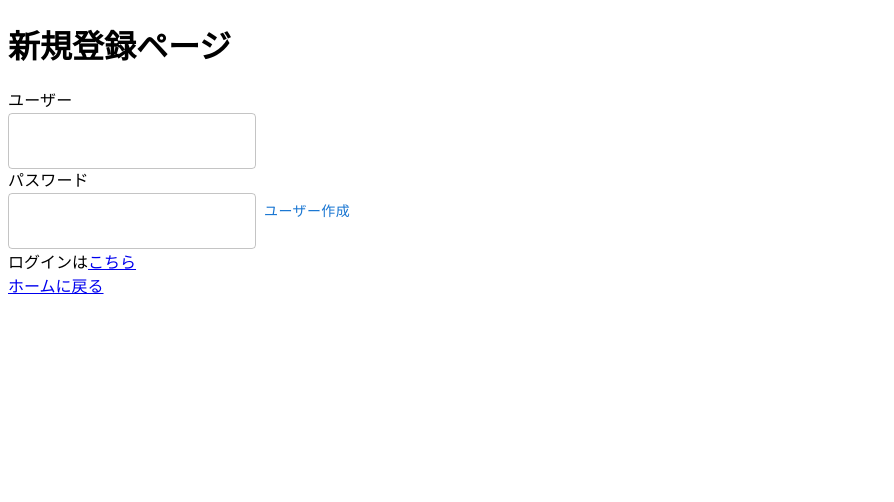
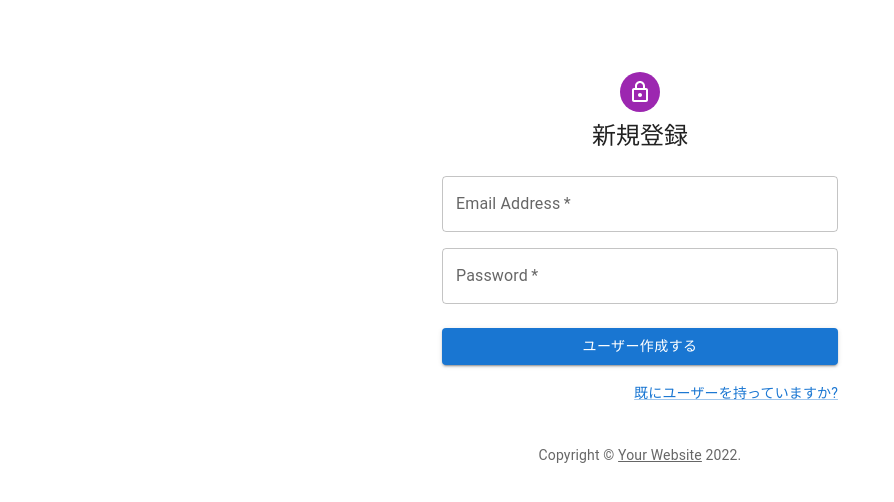
Before and after one commit to muneyukigithub/test, a React (Create React App) app: page /regist in a window 1280 px wide. Shown: the top 502 px of the page, without its empty margins (0-894 px from the left). Built offline with nearby package versions, Linux system fonts and the light colour scheme.

Commit message:
register修正

```diff
--- a/src/App.tsx
+++ b/src/App.tsx
@@ -38,7 +38,8 @@ const App: React.FC = () => {
           <Route path="/UserDeactivateComplete" element={<UserDeactivateComplete />} />
 
           {/* メイン画面 */}
-          <Route path="/main" element={<Islogin component={<Main />} redirect="login" />} />
+          {/* <Route path="/main" element={<Islogin component={<Main />} redirect="login" />} /> */}
+          <Route path="/main" element={<Main />} />
 
           {/* not found画面 */}
           <Route path="*" element={<NotFound />} />
--- a/src/AuthContext.tsx
+++ b/src/AuthContext.tsx
@@ -21,7 +21,7 @@ export const AuthProvider: React.FC<any> = ({ children }) => {
     const [isAuth, setIsAuth] = useState(false)
     const navigate = useNavigate();
 
-    const login = (username: any, password: any) => {
+    const login = async (username: any, password: any) => {
         return execlogin(username, password)
     }
 
@@ -39,7 +39,7 @@ export const AuthProvider: React.FC<any> = ({ children }) => {
     }
 
     const execlogin = async (username: any, password: any) => {
-        const loginuser = { "loginuser": "" }
+        // const loginuser = { "loginuser": "" }
 
         await fetch("http://127.0.0.1:8000/api/v1/token/", {
             method: "POST",
@@ -60,19 +60,15 @@ export const AuthProvider: React.FC<any> = ({ children }) => {
         }).then((res) => {
             return Promise.resolve(res.json())
         }).then(json => {
-            loginuser["loginuser"] = json.username;
+            // loginuser["loginuser"] = json.username;
             setuser(json.username)
             setIsAuth(true)
         }).catch(error => {
             console.error('通信に失敗', error)
+            return false
         })
 
-        return loginuser
-
-
-
-
-
+        return true
     }
 
     const Auth = () => {
--- a/src/Header.tsx
+++ b/src/Header.tsx
@@ -1,12 +1,13 @@
-import { AppBar, Toolbar, Box } from "@mui/material";
+import { AppBar, Toolbar, Box, Typography, Link, Button } from "@mui/material";
 import React from "react";
-import { Link } from "react-router-dom";
-
+import { Link as RouterLink } from "react-router-dom";
+import { useAuth } from 'AuthContext'
 
 export const Header = () => {
-
-    return <AppBar position="relative" sx={{ backgroundColor: '#fff', p: 0, boxShadow: '0', position: "fixed", top: 0 }}>
-        <Toolbar sx={{ ml: '16px' }}>
+    const Auth = useAuth();
+    const username = Auth.user;
+    return <AppBar sx={{ backgroundColor: "Transparent", top: 0, position: "static" }}>
+        <Toolbar sx={{ minHeight: "16px" }}>
             {/* <Box
         sx={{
           backgroundColor: '#EEEEEE',
@@ -28,29 +29,39 @@ export const Header = () => {
         <InputBase placeholder="Search…" />
       </Box> */}
 
-            <Box sx={{ flexGrow: 1 }} />
+            {/* <Box sx={{ flexGrow: 1 }} /> */}
 
-            <Box sx={{ display: 'flex', mr: "20px" }}>
-                {/* <Button variant="contained" sx={{ width: '100px', ml: '20px' }}> */}
-                <Link to="/">
-                    使い方
-                </Link>
-                {/* </Button> */}
+            {/* <Box sx={{ display: 'flex', mr: "20px", width: "100%" }}> */}
+            {/* <Button variant="contained" sx={{ width: '100px', ml: '20px' }}> */}
 
-                {/* {username ?
-          <Typography sx={{ color: "red" }}>
-            <Link to="/profile">
-              {username}
+            <Link
+                component={RouterLink}
+                to={"/"}
+                color="primary"
+                sx={{ textDecoration: "None" }}
+            >
+                使い方
             </Link>
-          </Typography>
-                        <Button variant="contained" sx={{ width: '100px', ml: '20px' }} onClick={logout}>
-                        ログアウト
-                      </Button>
-          : <Link to="/main" ></Link>
 
-        } */}
+            {/* </Button> */}
 
-            </Box>
+            {username ?
+                <Box sx={{ flexGrow: 1, display: "flex", justifyContent: "flex-end", alignItems: "center" }}>
+                    <Link
+                        component={RouterLink}
+                        to="/Profile"
+                        color="primary"
+                        sx={{ textDecoration: "None", mr: 2 }}
+                    >
+                        {username}  /
+                    </Link>
+                    <Button variant="outlined" onClick={Auth.logout} color="info">ログアウト</Button>
+
+                </Box>
+                : <Link></Link>
+            }
+
+            {/* </Box> */}
         </Toolbar>
     </AppBar>
 };
--- a/src/Profile.tsx
+++ b/src/Profile.tsx
@@ -37,19 +37,19 @@ export const Profile = (props: any) => {
 
     const navigate = useNavigate()
     const Auth = useAuth();
-    const url = "http://127.0.0.1:8000/UserDeactivate/"
+    const url = "http://127.0.0.1:8000/api/v1/UserDeactivate/"
     const UserDeactivate = async () => {
         await fetch(url, {
             method: "POST",
             headers: { 'Content-Type': 'application/json' },
-            // body: JSON.stringify({ "email": Auth.user })
+            body: JSON.stringify({ "email": Auth.user })
         }).then((res) => {
             if (res.status === 200) {
                 console.log(res.status);
                 // return Auth.logout()
                 return "e"
-
                 // Promise.resolve(r)
+                // return
 
             } else {
                 return
@@ -69,19 +69,39 @@ export const Profile = (props: any) => {
     return (
         <Box
             sx={{
-                display: 'flex',
-                flexDirection: 'column',
                 minHeight: '100vh',
-
+                backgroundColor: '#EEEEEE',
+                pt: 15
             }}
         >
 
             <CssBaseline />
-            <Container component="main" sx={{ mt: 8, mb: 2 }} maxWidth="sm">
-                <Card>
-                    <Box sx={{ height: "20px", backgroundColor: "dodgerblue" }}></Box>
-                    {/* <Grid container spacing={0} sx={{ display: "flex", alignItems: "center" }}> */}
-                    <Grid container spacing={0}>
+            <Container component="main" maxWidth="sm" >
+                <Card sx={{ display: "flex", flexDirection: "column", alignItems: "center" }} >
+                    <Avatar
+                        alt=""
+                        src="diary.jpeg"
+                        sx={{ width: 200, height: 200, mt: 5 }}
+                    />
+
+                    <CardContent sx={{ width: "100%", p: 0, display: "flex", flexDirection: "column", alignItems: "center" }}>
+                        <Typography variant="h6" sx={{ display: "inline-block" }}>
+                            メールアドレス  :
+
+                        </Typography>
+                        <Typography variant="h6" color="#1976d2" sx={{ display: "inline-block" }} gutterBottom>
+                            {Auth.user}
+                        </Typography>
+                        <Box sx={{ borderTop: "1px solid gray", borderBottom: "1px solid gray", width: "100%", display: "flex", flexDirection: "column", alignItems: "center" }}>
+                            <Typography onClick={UserDeactivate} color="darkgrey" variant="h6" sx={{ display: "inline-block" }} gutterBottom>
+                                アカウントの削除
+                            </Typography>
+                        </Box>
+                    </CardContent>
+                </Card>
+
+                {/* <Box sx={{ height: "20px", backgroundColor: "dodgerblue" }}></Box>
+                     <Grid container spacing={0}>
                         <Grid item xs={6}>
                             <Avatar
                                 alt=""
@@ -93,32 +113,25 @@ export const Profile = (props: any) => {
                         <Grid item xs={6} sx={{ borderLeft: "2px dotted gray", display: "flex", justifyContent: "center", flexDirection: "column" }}>
                             <CardContent>
                                 <Typography variant="h5" gutterBottom>
-                                    Email
+                                    登録したEmailアドレス
                                 </Typography>
                                 <Typography variant="h6" sx={{ ml: "20px", fontWeight: 50 }} gutterBottom>
-                                    admin@admin.com
+                                    {Auth.user}
                                 </Typography>
-                                {/* <Typography variant="h6" sx={{ mt: 3 }}>
-                                    メニュー
-                                </Typography>
-                                <Button variant="contained" sx={{ borderRadius: 16 }}>Email変更</Button>
-                                <Button variant="contained" sx={{ borderRadius: 16 }}>パスワード変更</Button> */}
 
                             </CardContent>
                         </Grid>
-                    </Grid>
+                    </Grid> */}
 
-                    {/*
-                    <CardMedia
-                        component="img"
-                        src=''
-                        title=''
-                            sx={{ minHeight: '30vh' }} /> */}
+                <Link
+                    component={RouterLink}
+                    to={"/main"}
+                    color="primary"
+                    variant='h6'
 
-
-
-                </Card>
-                <RouterLink to="/main">ホームへ</RouterLink>
+                    sx={{ textDecoration: "None", pt: 2 }}
+                >ホームへ
+                </Link>
 
             </Container>
         </Box >
--- a/src/Register.tsx
+++ b/src/Register.tsx
@@ -1,9 +1,36 @@
-import { Link, useNavigate } from 'react-router-dom'
+import { Link as RouterLink, useNavigate } from 'react-router-dom'
 import React from 'react'
-import { Button, TextField, Typography } from '@mui/material'
 import { useState } from 'react'
 import { useAuth } from 'AuthContext'
 import RegistComplete from "RegistComplete"
+import Avatar from '@mui/material/Avatar';
+import Button from '@mui/material/Button';
+import CssBaseline from '@mui/material/CssBaseline';
+import TextField from '@mui/material/TextField';
+import FormControlLabel from '@mui/material/FormControlLabel';
+import Checkbox from '@mui/material/Checkbox';
+import Link from '@mui/material/Link';
+import Grid from '@mui/material/Grid';
+import Box from '@mui/material/Box';
+import LockOutlinedIcon from '@mui/icons-material/LockOutlined';
+import Typography from '@mui/material/Typography';
+import Container from '@mui/material/Container';
+import { createTheme, ThemeProvider } from '@mui/material/styles';
+
+
+function Copyright(props: any) {
+  return (
+    <Typography variant="body2" color="text.secondary" align="center" {...props}>
+      {'Copyright © '}
+      <Link color="inherit" href="https://mui.com/">
+        Your Website
+      </Link>{' '}
+      {new Date().getFullYear()}
+      {'.'}
+    </Typography>
+  );
+}
+
 
 const Register: React.FC = () => {
   const [user, setuser] = useState("");
@@ -12,61 +39,124 @@ const Register: React.FC = () => {
   const Auth = useAuth();
   const navigate = useNavigate();
 
-  const userchange = (e: any) => {
-    // user = e.target.value;
-    setuser(e.target.value);
-    // console.log(user);
-    console.log(user);
-  }
+  // const userchange = (e: any) => {
+  //   // user = e.target.value;
+  //   setuser(e.target.value);
+  //   // console.log(user);
+  //   console.log(user);
+  // }
 
-  const userpassword = (e: any) => {
-    // user = e.target.value;
-    setpassword(e.target.value);
-    // console.log(user);
-    console.log(password);
-  }
+  // const changePassword = (e: any) => {
+  //   // user = e.target.value;
+  //   setpassword(e.target.value);
+  //   // console.log(user);
+  //   console.log(password);
+  // }
 
-  const regist = async () => {
+  // const regist = async () => {
+  //   await fetch(url, {
+  //     method: "POST",
+  //     headers: {
+  //       'Content-Type': 'application/json',
+  //     },
+  //     credentials: 'include',
+  //     body: JSON.stringify({ "email": user, "password": password })
+  //     // body: JSON.stringify({ email: "admin@admin.com", password: "password" })
+  //   }).then((res) => {
+
+  //     if (res.status == 200) {
+  //       if (Auth.login(user, password)) {
+  //         // navigate("/registcomplete")
+  //       }
+  //     }
+
+
+  //   })
+  // }
+
+  const handleSubmit = async (event: React.FormEvent<HTMLFormElement>) => {
+    event.preventDefault();
+    const data = new FormData(event.currentTarget);
     await fetch(url, {
       method: "POST",
       headers: {
         'Content-Type': 'application/json',
       },
       credentials: 'include',
-      body: JSON.stringify({ "email": user, "password": password })
-      // body: JSON.stringify({ email: "admin@admin.com", password: "password" })
+      body: JSON.stringify({ "email": data.get("email"), "password": data.get("password") })
     }).then((res) => {
 
       if (res.status == 200) {
-        if (Auth.login(user, password)) {
+        if (Auth.login(data.get("email"), data.get("password"))) {
           navigate("/registcomplete")
         }
       }
+    })
+  };
 
-      console.log(res.status)
-      // navigate("/main")
-      // if(res=="  1成功"){
-      // }else{
-      // }
-    })
-  }
+
 
   return (
-    <>
-      <h1>新規登録ページ</h1>
-      <Typography>ユーザー</Typography>
-      <TextField onChange={userchange} />
-      <Typography>パスワード</Typography>
-      <TextField onChange={userpassword} />
-      <Button onClick={regist}>ユーザー作成</Button>
-      <div>
-        ログインは<Link to={`/login/`}>こちら</Link>
+    <Container component="main" maxWidth="xs">
+      <CssBaseline />
+      <Box
+        sx={{
+          marginTop: 8,
+          display: 'flex',
+          flexDirection: 'column',
+          alignItems: 'center',
+        }}
+      >
+        <Avatar sx={{ m: 1, bgcolor: 'secondary.main' }}>
+          <LockOutlinedIcon />
+        </Avatar>
+        <Typography component="h1" variant="h5">
+          新規登録
+        </Typography>
 
-      </div>
-      <div>
-        <Link to={`/`}>ホームに戻る</Link>
-      </div>
-    </>
+        <Box component="form" noValidate onSubmit={handleSubmit} sx={{ mt: 3 }}>
+          <Grid container spacing={2}>
+            <Grid item xs={12}>
+              <TextField
+                required
+                fullWidth
+                id="email"
+                label="Email Address"
+                name="email"
+                autoComplete="email"
+              />
+            </Grid>
+            <Grid item xs={12}>
+              <TextField
+                required
+                fullWidth
+                name="password"
+                label="Password"
+                type="password"
+                id="password"
+                autoComplete="new-password"
+              />
+            </Grid>
+          </Grid>
+          <Button
+            type="submit"
+            fullWidth
+            variant="contained"
+            sx={{ mt: 3, mb: 2 }}
+          >
+            ユーザー作成する
+          </Button>
+          <Grid container justifyContent="flex-end">
+            <Grid item>
+              <Link href="/login" variant="body2">
+                既にユーザーを持っていますか?
+              </Link>
+            </Grid>
+          </Grid>
+        </Box>
+      </Box>
+      <Copyright sx={{ mt: 5 }} />
+    </Container>
   )
 }
 
--- a/src/Signin.tsx
+++ b/src/Signin.tsx
@@ -37,6 +37,7 @@ export default function SignIn() {
     const [password, setpassword] = useState("");
     const Auth = useAuth();
     const navigate = useNavigate();
+    const url = ""
     // console.log(Auth.login("admin", "pass"));
 
     const changeuser = (e: any) => {
@@ -58,20 +59,37 @@ export default function SignIn() {
         console.log(password);
     }
 
-    const signin = async (event: React.FormEvent<HTMLFormElement>) => {
+    const signin = (event: React.FormEvent<HTMLFormElement>) => {
         event.preventDefault();
+        const data = new FormData(event.currentTarget);
+
         console.log("signin 到達")
-        const loginuser = (await Auth.login(user, password)).loginuser
+        Auth.login(data.get('email'), data.get('password')).then((response: any) => {
+            console.log(response)
+            // if (!(loginuser === "")) {
+            //     navigate("/main")
+
+            // }
+        })
+
+    }
+
+    const handleSubmit = async (event: React.FormEvent<HTMLFormElement>) => {
+        event.preventDefault();
+        const data = new FormData(event.currentTarget);
+
+
+
+
+        const loginuser = (await Auth.login(data.get('email'), data.get('password'))).loginuser
         console.log(loginuser)
         if (!(loginuser === "")) {
             navigate("/main")
 
         }
-    }
 
-    const handleSubmit = (event: React.FormEvent<HTMLFormElement>) => {
-        event.preventDefault();
-        const data = new FormData(event.currentTarget);
+
+
         console.log({
             email: data.get('email'),
             password: data.get('password'),
@@ -79,7 +97,6 @@ export default function SignIn() {
     };
 
     return (
-        <ThemeProvider theme={theme}>
         <Container component="main" maxWidth="xs">
             <CssBaseline />
             <Box
@@ -94,7 +111,7 @@ export default function SignIn() {
                     <LockOutlinedIcon />
                 </Avatar>
                 <Typography component="h1" variant="h5">
-                        Sign in
+                    ログイン
                 </Typography>
                 <Box component="form" onSubmit={signin} noValidate sx={{ mt: 1 }}>
                     <TextField
@@ -119,10 +136,10 @@ export default function SignIn() {
                         id="password"
                         autoComplete="current-password"
                     />
-                        <FormControlLabel
+                    {/* <FormControlLabel
                             control={<Checkbox value="remember" color="primary" />}
                             label="Remember me"
-                        />
+                        /> */}
                     <Button
                         type="submit"
                         fullWidth
@@ -130,17 +147,17 @@ export default function SignIn() {
                         sx={{ mt: 3, mb: 2 }}
                     // onSubmit={signin}
                     >
-                            Sign In
+                        ログインする
                     </Button>
                     <Grid container>
                         <Grid item xs>
                             <Link href="#" variant="body2">
-                                    Forgot password?
+                                パスワードを忘れた?
                             </Link>
                         </Grid>
                         <Grid item>
-                                <Link href="#" variant="body2">
-                                    {"Don't have an account? Sign Up"}
+                            <Link href="/Regist" variant="body2">
+                                {"アカウントを持っていない方はこちら"}
                             </Link>
                         </Grid>
                     </Grid>
@@ -148,6 +165,6 @@ export default function SignIn() {
             </Box>
             <Copyright sx={{ mt: 8, mb: 4 }} />
         </Container>
-        </ThemeProvider>
+
     );
 }
--- a/src/UserDeactivateComplete.tsx
+++ b/src/UserDeactivateComplete.tsx
@@ -1,21 +1,38 @@
 import { useAuth } from 'AuthContext';
 import { userInfo } from 'os';
 import React from 'react'
-import { Link, useLocation } from 'react-router-dom'
+import { useLocation } from 'react-router-dom'
+import { Avatar, Button, Card, CardContent, CardMedia, Grid, Paper, Theme } from '@mui/material';
+
+import CssBaseline from '@mui/material/CssBaseline';
+import Box from '@mui/material/Box';
+import Typography from '@mui/material/Typography';
+import Container from '@mui/material/Container';
+import Link from '@mui/material/Link';
+import { Link as RouterLink } from 'react-router-dom'
 
 const UserDeactivateComplete = () => {
-    const location = useLocation();
-    const data = location.state
-    console.log(data)
+    return (
+        <Box
+            sx={{
+                minHeight: '100vh',
+                backgroundColor: '#EEEEEE',
+                p: 5
+            }}>
 
-    return (
-        <div>
-            ユーザー退会が完了しました。
-            {data.user}
+            <Typography>ユーザー退会が完了しました。</Typography>
+            <Typography gutterBottom>admin@admin.com</Typography>
+            <Link
+                component={RouterLink}
+                to={"/main"}
+                color="primary"
+                variant='h6'
 
-            <Link to="/">ホーム画面に戻る</Link>
-
-        </div>
+                sx={{ textDecoration: "None", pt: 2 }}
+            >ホームへ
+            </Link>
+            <CssBaseline />
+        </Box >
     )
 }
 
```
Lines whose indentation alone changed are shown as unchanged.
